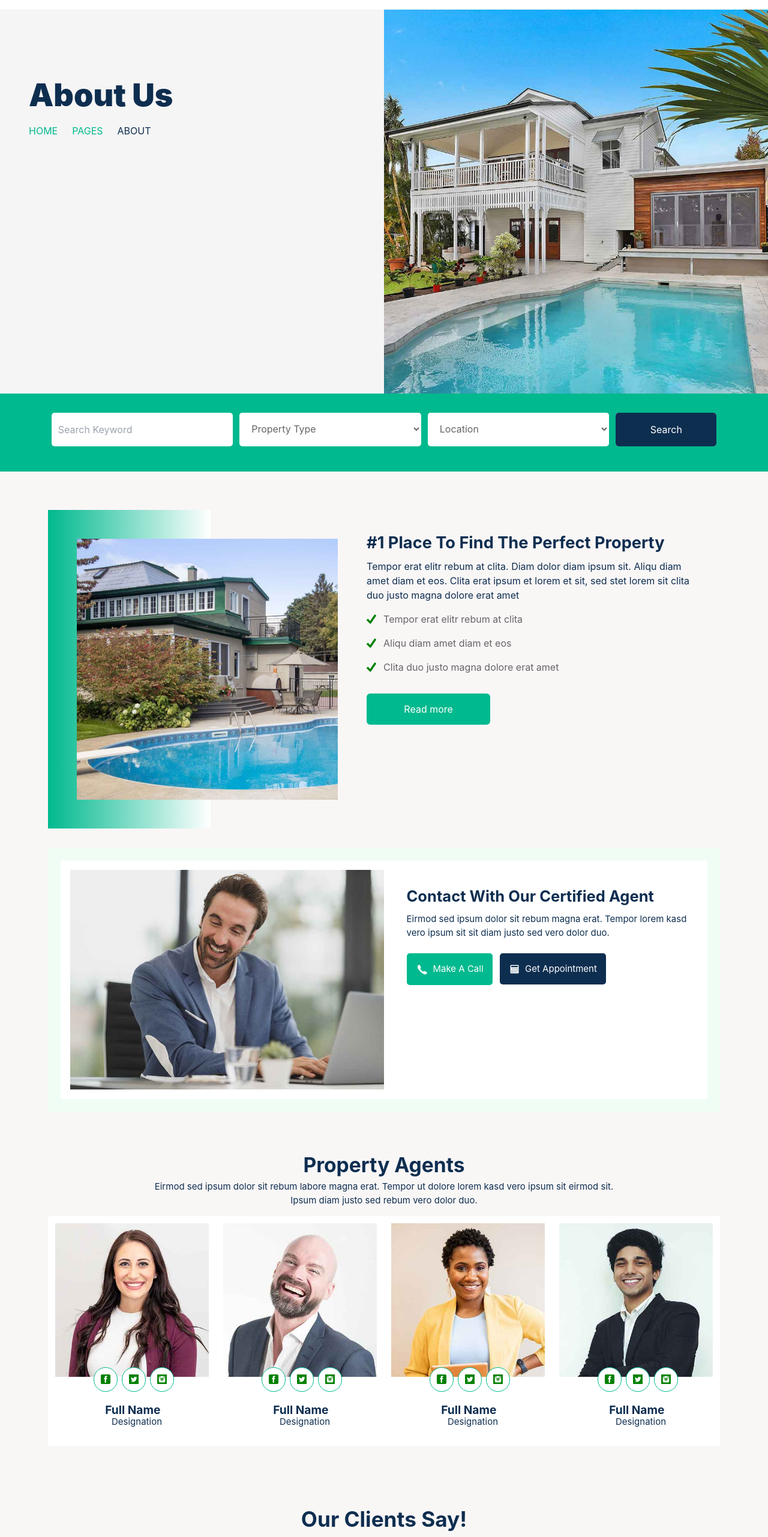
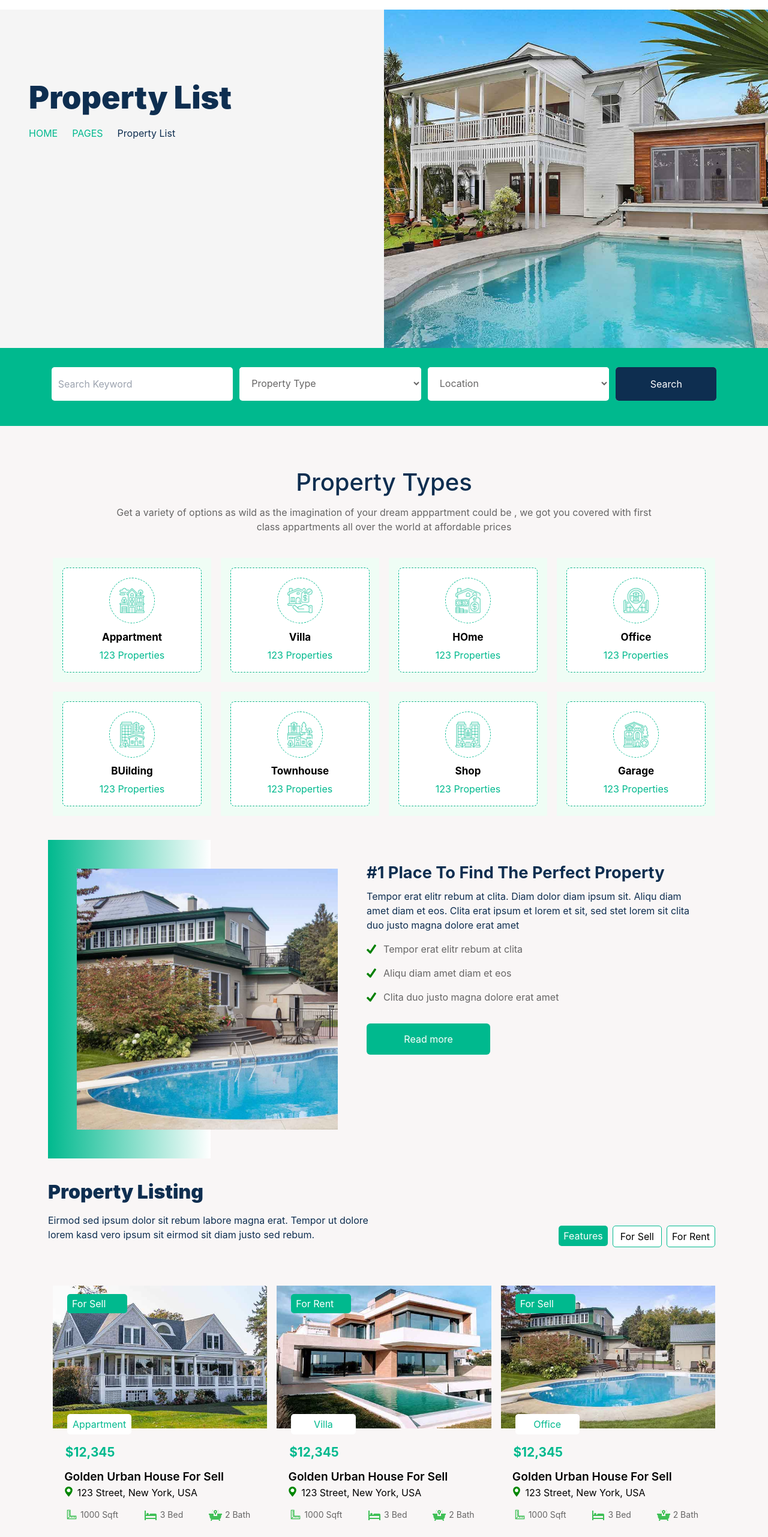
Before and after one commit to BLADEHEDA/Real-estate-App, a React (Create React App) app: page / in a window 1280 px wide. Shown: the part 60-2622 px from the top of the page at 60% size. Built offline with nearby package versions, Linux system fonts and the light colour scheme.

Commit message:
Property section list donet

```diff
--- a/src/App.css
+++ b/src/App.css
@@ -17,9 +17,9 @@ background: rgb(249, 246, 246);
 }
 .Navbar{
   background:white;
-  /* position: fixed; */
-  /* top: 0;
-  width: 100%; */
+  position: fixed;
+ top: 0;
+  width: 100%;
 }
 
 @media only screen and (min-width:1px){
--- a/src/App.js
+++ b/src/App.js
@@ -4,13 +4,15 @@ import Navbar from './components/SHARED/Navbar';
 import Home from './components/HOME/Home';
 import Footer from './components/SHARED/Footer';
 import About from './components/ABOUT/About';
+import PropertyList from './components/PROPERTY/PropertyList';
 
 function App() {
   return (
     <div className="App">
     <Navbar/>
    {/* <Home/> */}
-   <About/>
+   {/* <About/> */}
+   <PropertyList/>
    <Footer/>
     </div>
   );
--- a/src/components/ABOUT/About.css
+++ b/src/components/ABOUT/About.css
@@ -26,6 +26,6 @@
 }
 @media only screen and (min-width:768px){
     .mainbar-left{
-        padding-top: 7em;
+        padding-top: 12em;
     }
 }
--- a/src/components/ABOUT/About.jsx
+++ b/src/components/PROPERTY/PropertyList.jsx
@@ -1,24 +1,27 @@
 import React from 'react'
+import "../HOME/Home.css"
+import"../ABOUT/About.css"
 import Agents from '../HOME/Agents'
 import Contact from '../HOME/Contact'
-import "../HOME/Home.css"
 import Formbar from '../HOME/Formbar'
 import Place from '../HOME/Place'
 import Testimonial from '../HOME/Testimonial'
-import MainHero from './MainHero'
+import Ownership from '../HOME/Ownership'
+import Listing from '../HOME/Listing'
+import Main from '../SHARED/Main'
 
-const About = () => {
+const PropertyList = () => {
   return (
-    <div className='About'>
-        <MainHero/>
+    <div className='Propertylist'>
+      <Main title="Property List" content="Property List"/>
       <Formbar/>
+      <Ownership/>
       <Place/>
+      <Listing/>
       <Contact/>
       <Agents/>
-      <Testimonial/>
-
     </div>
   )
 }
 
-export default About
+export default PropertyList
```
